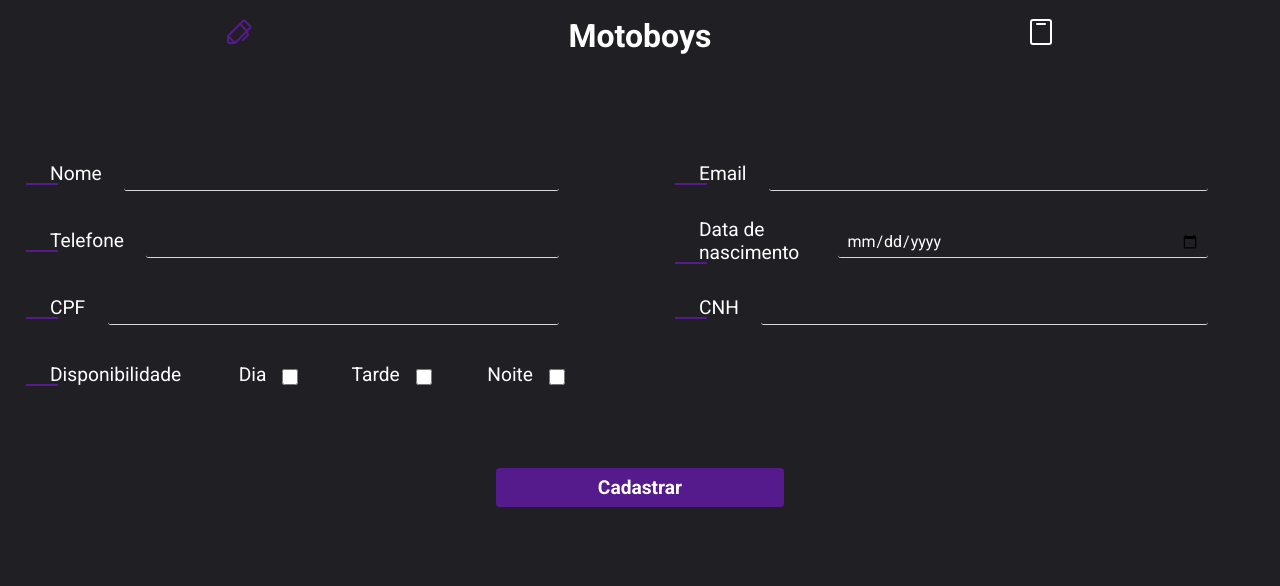
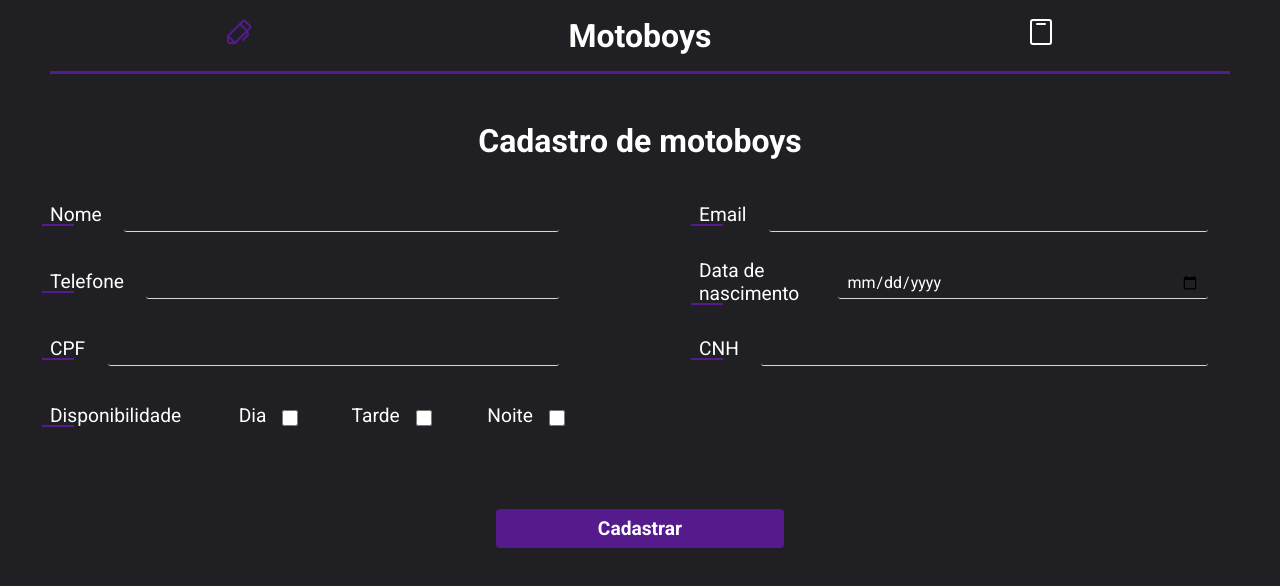
Before and after one commit to gutierry13/MotoboysFrontend, a React (Vite) app: page / in a window 1280 px wide. Shown: the top 586 px of the page. Built offline with nearby package versions, Linux system fonts and the light colour scheme; no server answers.

Commit message:
Last adjustment

```diff
--- a/src/Components/Header/styles.ts
+++ b/src/Components/Header/styles.ts
@@ -6,6 +6,7 @@ export const HeaderContainer = styled.header`
   justify-content: space-around;
   width: 100%;
   padding: 1rem;
+  border-bottom: 3px solid #551a8b;
   a {
     color: #fff;
     border-bottom: 3px solid transparent;
--- a/src/Components/input.tsx
+++ b/src/Components/input.tsx
@@ -7,6 +7,7 @@ interface InputTemplateProps {
   register: UseFormRegister<any>
   errorVariant?: string
   errorMessage?: string
+  disabled?: boolean
 }
 
 export default function InputTemplate({
@@ -16,6 +17,7 @@ export default function InputTemplate({
   register,
   errorMessage,
   errorVariant,
+  ...props
 }: InputTemplateProps) {
   return (
     <div>
@@ -25,6 +27,7 @@ export default function InputTemplate({
         id={id}
         {...register(id)}
         style={errorVariant ? { borderColor: 'red' } : undefined}
+        disabled={props.disabled}
       />
       <span>{errorMessage}</span>
     </div>
--- a/src/pages/Form/index.tsx
+++ b/src/pages/Form/index.tsx
@@ -22,9 +22,9 @@ const formSchema = z.object({
   nome: z.string().min(3),
   email: z.string().email(),
   telefone: z.string().regex(/(\(\d{2}\)|\d{2}\s?)?(\d{5,9})-?(\d{4})?/g),
-  dataNascimento: z.string(),
+  dataNascimento: z.string().min(8),
   cpf: z.string().regex(/[0-9]{3}[.-]?[0-9]{3}[.-]?[0-9]{3}[.-]?[0-9]{2}/g),
-  cnh: z.string(),
+  cnh: z.string().regex(/[0-9]{3}[.-]?[0-9]{3}[.-]?[0-9]{3}[.-]?[0-9]{2}/g),
   dia: z.boolean().optional(),
   tarde: z.boolean().optional(),
   noite: z.boolean().optional(),
@@ -39,7 +39,7 @@ export function Form() {
     register,
     handleSubmit,
     reset,
-    formState: { errors, isValid },
+    formState: { errors },
   } = useForm<MotoboysPropsSchema>({
     resolver: zodResolver(formSchema),
   })
@@ -59,7 +59,6 @@ export function Form() {
     reset()
     navigate('/table')
   }
-  console.log(isValid)
   function replaceMotoboyForEdit() {
     motoboys.forEach((motoboy) => {
       if (String(motoboy.codigo) === String(selectedMotoboy)) {
@@ -72,6 +71,7 @@ export function Form() {
       }
     })
   }
+  console.log(errors)
   async function handleUpdateMotoboy(data: MotoboysProps) {
     const newMotoboy = {
       codigo: selectedMotoboy,
@@ -83,7 +83,7 @@ export function Form() {
       cnh: data.cnh,
       disponibilidade: `${data.dia ? 'Dia' : ''} / ${
         data.tarde ? 'Tarde' : ''
-      }  ${data.noite ? 'Noite' : ''}`,
+      } / ${data.noite ? 'Noite' : ''}`,
     }
     await updateMotoboy(newMotoboy)
     navigate('/table')
@@ -94,6 +94,7 @@ export function Form() {
   }, [selectedMotoboy])
   return (
     <FormContainer>
+      <h1>Cadastro de motoboys</h1>
       <FormContent
         id="form"
         onSubmit={
@@ -115,32 +116,35 @@ export function Form() {
           type="email"
           content="Email"
           register={register}
-          errorVariant={errors.nome ? 'error' : ''}
-          errorMessage={errors.nome ? 'Email obrigatório!' : ''}
+          errorVariant={errors.email ? 'error' : ''}
+          errorMessage={errors.email ? 'Email obrigatório!' : ''}
         />
         <InputTemplate
           id="telefone"
           type="tel"
           content="Telefone"
           register={register}
-          errorVariant={errors.nome ? 'error' : ''}
-          errorMessage={errors.nome ? 'Telefone obrigatório!' : ''}
+          errorVariant={errors.telefone ? 'error' : ''}
+          errorMessage={errors.telefone ? 'Telefone obrigatório!' : ''}
         />
         <InputTemplate
           id="dataNascimento"
           type="date"
           content="Data de nascimento"
           register={register}
-          errorVariant={errors.nome ? 'error' : ''}
-          errorMessage={errors.nome ? 'Data de nascimento obrigatória!' : ''}
+          errorVariant={errors.dataNascimento ? 'error' : ''}
+          errorMessage={
+            errors.dataNascimento ? 'Data de nascimento obrigatória!' : ''
+          }
         />
         <InputTemplate
           id="cpf"
           type="text"
           content="CPF"
           register={register}
-          errorVariant={errors.nome ? 'error' : ''}
-          errorMessage={errors.nome ? 'CPF obrigatório!' : ''}
+          errorVariant={errors.cpf ? 'error' : ''}
+          errorMessage={errors.cpf ? 'CPF obrigatório!' : ''}
+          disabled={!!selectedMotoboy}
         />
 
         <InputTemplate
@@ -148,8 +152,8 @@ export function Form() {
           type="text"
           content="CNH"
           register={register}
-          errorVariant={errors.nome ? 'error' : ''}
-          errorMessage={errors.nome ? 'CNH obrigatório!' : ''}
+          errorVariant={errors.cnh ? 'error' : ''}
+          errorMessage={errors.cnh ? 'CNH obrigatório!' : ''}
         />
         <div className="checkbox">
           <label htmlFor="disp">Disponibilidade</label>
--- a/src/pages/Form/styles.ts
+++ b/src/pages/Form/styles.ts
@@ -5,10 +5,15 @@ export const FormContainer = styled.section`
   flex-direction: column;
   align-items: center;
   justify-content: center;
-  margin-top: 5rem;
+  margin-top: 3rem;
+
   /* width: 100%;
   max-width: 1080px; */
   height: 100%;
+  h1 {
+    font-size: 2rem;
+    margin-bottom: 2rem;
+  }
   button {
     width: 18rem;
     padding: 0.5rem 1rem;
@@ -52,7 +57,7 @@ export const FormContent = styled.form`
         content: '';
         position: absolute;
         bottom: 0;
-        left: -1.5rem;
+        left: -0.5rem;
         width: 2rem;
         height: 2px;
         background-color: #551a8b;
@@ -72,6 +77,10 @@ export const FormContent = styled.form`
       border: 0;
       border-bottom: 1px solid #d7d7d7;
       border-radius: 3px;
+      &:disabled {
+        opacity: 0.5;
+        cursor: not-allowed;
+      }
     }
   }
   .checkbox {
--- a/src/pages/Table/index.tsx
+++ b/src/pages/Table/index.tsx
@@ -38,6 +38,7 @@ export function Table() {
   }
   return (
     <TableContainer>
+      <h1>Tabela de motoboys</h1>
       <input
         type="text"
         name="search"
--- a/src/pages/Table/styles.ts
+++ b/src/pages/Table/styles.ts
@@ -2,11 +2,16 @@ import { styled } from 'styled-components'
 
 export const TableContainer = styled.section`
   flex: 1;
-  /* padding: 3.5rem; */
   display: flex;
   flex-direction: column;
+  align-items: center;
+  justify-content: center;
   width: 100%;
-  margin-top: 5rem;
+  margin-top: 3.6rem;
+  h1 {
+    font-size: 2rem;
+    margin-bottom: 2rem;
+  }
   input {
     width: 28rem;
     background-color: transparent;
@@ -39,8 +44,9 @@ export const TableContent = styled.div`
       border-top: 1px solid #551a8b;
     }
     .button {
-      /* margin: 0; */
-      /* padding: 0; */
+      svg {
+        cursor: pointer;
+      }
     }
   }
 `
```
